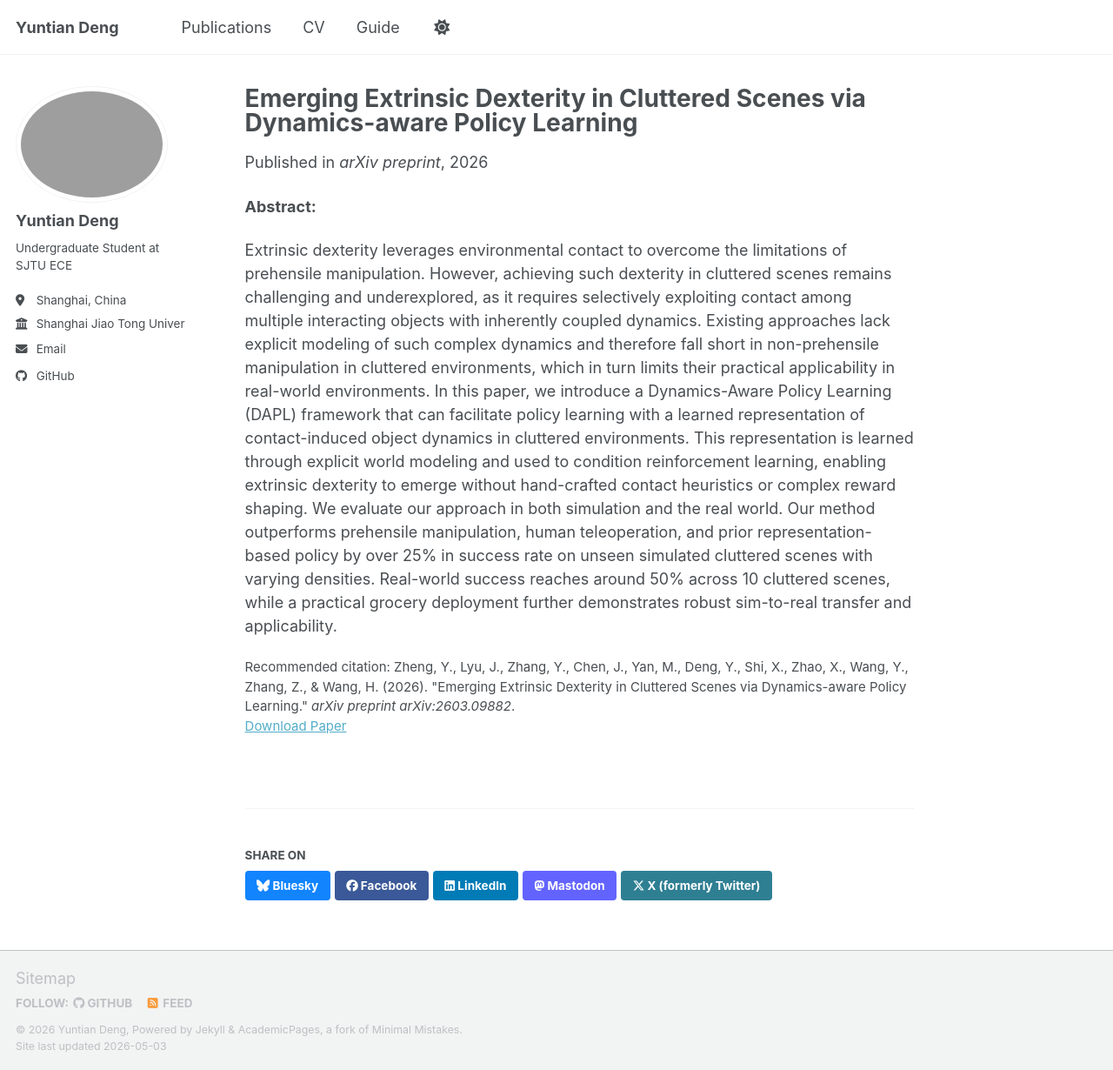
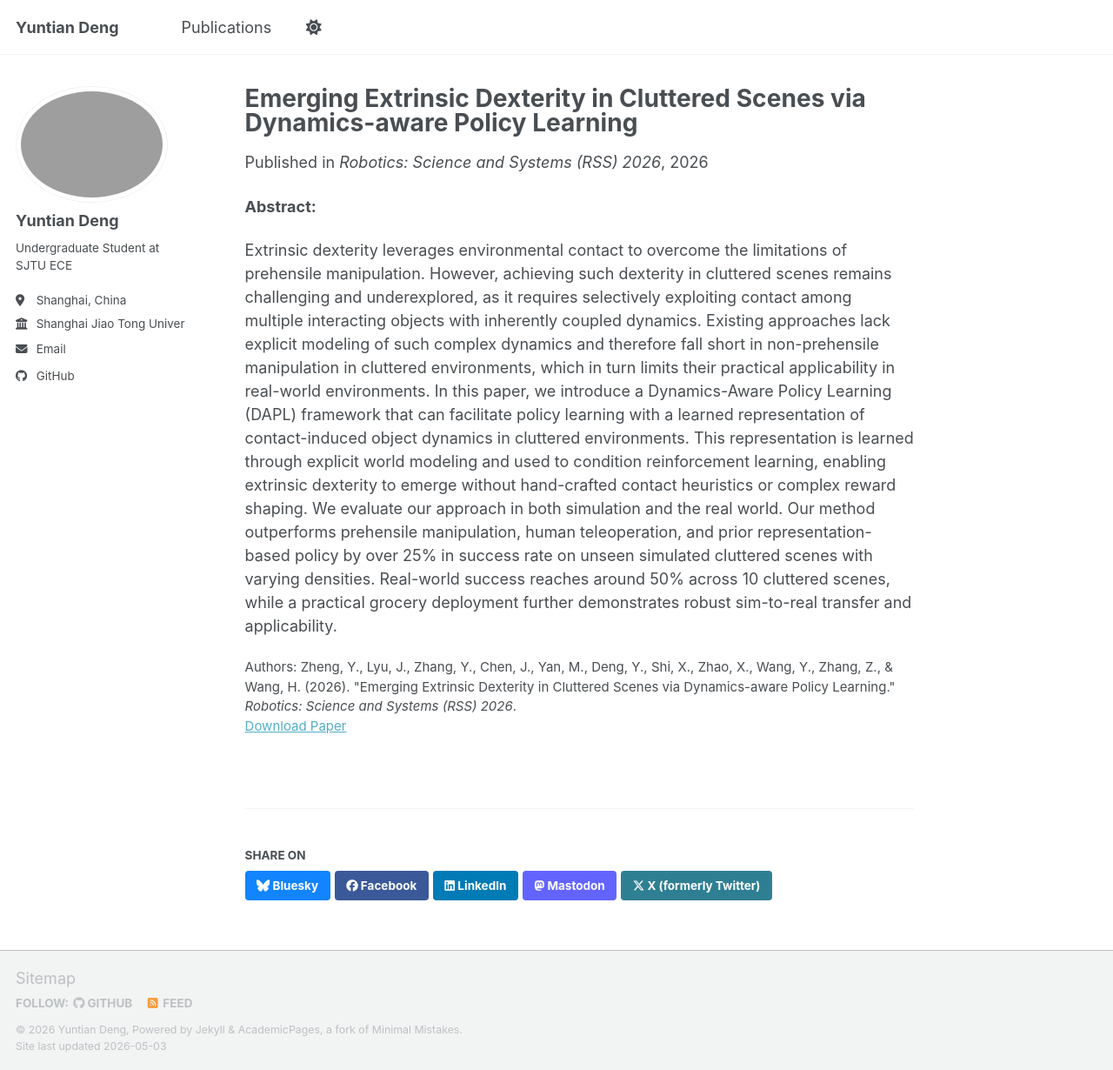
Before and after one commit to michaeldyt/michaeldyt.github.io, a Jekyll site: the page built from _publications/2026-04-27-dapl.md, in a window 1280 px wide and 1230 px high. Shown: the whole window at 87% size. Built offline with Jekyll 4.4.1, drawn with Linux system fonts in a browser that asks for light colours; a script bundle is joined from its source files by our own code; library files that are not in the unit come from our copies.

Commit message:
fix: fix format

```diff
--- a/_layouts/single.html
+++ b/_layouts/single.html
@@ -48,25 +48,25 @@ layout: default
         {{ content }}
 
         {% if page.citation and page.paperurl and page.slidesurl and page.bibtexurl %}
-          <p style="font-size: smaller">Recommended citation: {{ page.citation }}<br /><a href="{{ page.paperurl }}">Download Paper</a> | <a href="{{ page.slidesurl }}">Download Slides</a> | <a href="{{ page.bibtexurl }}">Download Bibtex</a></p>
+          <p style="font-size: smaller">Authors: {{ page.citation }}<br /><a href="{{ page.paperurl }}">Download Paper</a> | <a href="{{ page.slidesurl }}">Download Slides</a> | <a href="{{ page.bibtexurl }}">Download Bibtex</a></p>
         {% elsif page.citation and page.paperurl and page.slidesurl %}
-          <p style="font-size: smaller">Recommended citation: {{ page.citation }}<br /><a href="{{ page.paperurl }}">Download Paper</a> | <a href="{{ page.slidesurl }}">Download Slides</a></p>
+          <p style="font-size: smaller">Authors: {{ page.citation }}<br /><a href="{{ page.paperurl }}">Download Paper</a> | <a href="{{ page.slidesurl }}">Download Slides</a></p>
         {% elsif page.citation and page.paperurl and page.bibtexurl %}
-          <p style="font-size: smaller">Recommended citation: {{ page.citation }}<br /><a href="{{ page.paperurl }}">Download Paper</a> | <a href="{{ page.bibtexurl }}">Download Bibtex</a></p>
+          <p style="font-size: smaller">Authors: {{ page.citation }}<br /><a href="{{ page.paperurl }}">Download Paper</a> | <a href="{{ page.bibtexurl }}">Download Bibtex</a></p>
         {% elsif page.citation and page.paperurl %}
-          <p style="font-size: smaller">Recommended citation: {{ page.citation }}<br /><a href="{{ page.paperurl }}">Download Paper</a></p>
+          <p style="font-size: smaller">Authors: {{ page.citation }}<br /><a href="{{ page.paperurl }}">Download Paper</a></p>
         {% elsif page.citation and page.slidesurl and page.bibtexurl %}
-          <p style="font-size: smaller">Recommended citation: {{ page.citation }}<br /><a href="{{ page.slidesurl }}">Download Slides</a> | <a href="{{ page.bibtexurl }}">Download Bibtex</a></p>
+          <p style="font-size: smaller">Authors: {{ page.citation }}<br /><a href="{{ page.slidesurl }}">Download Slides</a> | <a href="{{ page.bibtexurl }}">Download Bibtex</a></p>
         {% elsif page.citation and page.slidesurl %}
-          <p style="font-size: smaller">Recommended citation: {{ page.citation }}<br /><a href="{{ page.slidesurl }}">Download Slides</a></p>
+          <p style="font-size: smaller">Authors: {{ page.citation }}<br /><a href="{{ page.slidesurl }}">Download Slides</a></p>
         {% elsif page.slidesurl and page.bibtexurl %}
           <p style="font-size: smaller"><a href="{{ page.slidesurl }}">Download Slides</a> | <a href="{{ page.bibtexurl }}">Download Bibtex</a></p>
         {% elsif page.paperurl and page.bibtexurl %}
           <p style="font-size: smaller"><a href="{{ page.paperurl }}">Download Paper</a> | <a href="{{ page.bibtexurl }}">Download Bibtex</a></p>
         {% elsif page.citation and page.bibtexurl %}
-          <p style="font-size: smaller">Recommended citation: {{ page.citation }}<br /><a href="{{ page.bibtexurl }}">Download Bibtex</a></p>
+          <p style="font-size: smaller">Authors: {{ page.citation }}<br /><a href="{{ page.bibtexurl }}">Download Bibtex</a></p>
         {% elsif page.citation %}
-          <p style="font-size: smaller">Recommended citation: {{ page.citation }}</p>
+          <p style="font-size: smaller">Authors: {{ page.citation }}</p>
         {% elsif page.slidesurl %}
           <p style="font-size: smaller"><a href="{{ page.slidesurl }}">Download Slides</a></p>
         {% elsif page.bibtexurl %}
--- a/_publications/2026-04-27-dapl.md
+++ b/_publications/2026-04-27-dapl.md
@@ -5,9 +5,9 @@ category: conferences
 permalink: /publication/2026-04-27-dapl
 excerpt: 'We introduce a Dynamics-Aware Policy Learning (DAPL) framework'
 date: 2026-04-27
-venue: 'arXiv preprint'
+venue: 'Robotics: Science and Systems (RSS) 2026'
 paperurl: 'https://arxiv.org/abs/2603.09882'
-citation: 'Zheng, Y., Lyu, J., Zhang, Y., Chen, J., Yan, M., Deng, Y., Shi, X., Zhao, X., Wang, Y., Zhang, Z., & Wang, H. (2026). "Emerging Extrinsic Dexterity in Cluttered Scenes via Dynamics-aware Policy Learning." <i>arXiv preprint arXiv:2603.09882</i>.'
+citation: 'Zheng, Y., Lyu, J., Zhang, Y., Chen, J., Yan, M., Deng, Y., Shi, X., Zhao, X., Wang, Y., Zhang, Z., & Wang, H. (2026). "Emerging Extrinsic Dexterity in Cluttered Scenes via Dynamics-aware Policy Learning." <i>Robotics: Science and Systems (RSS) 2026</i>.'
 ---
 
 **Abstract:**
```
Also changed, not shown: _data/navigation.yml (+4 -4 lines), _includes/archive-single.html (+8 -8 lines).
